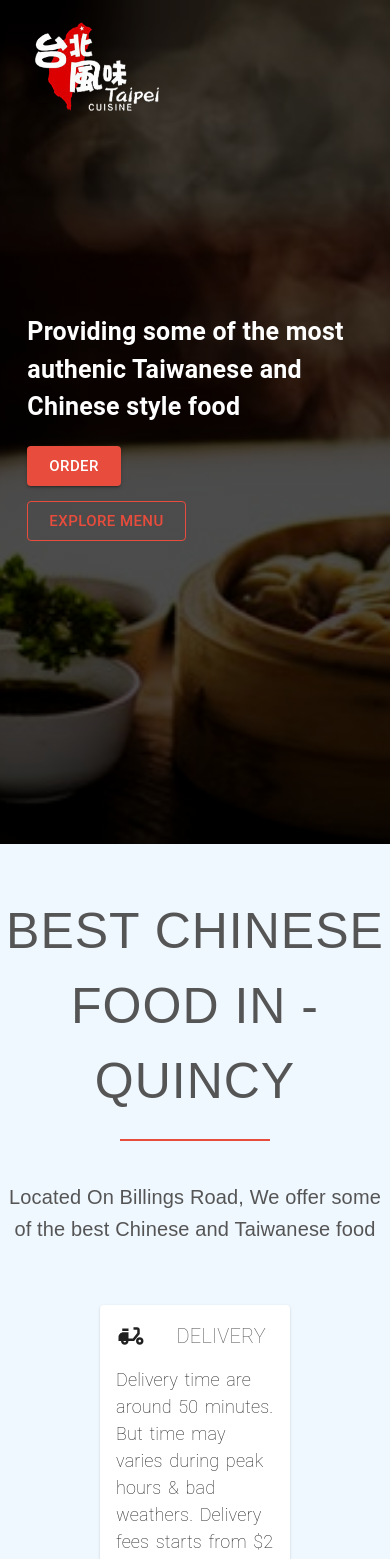
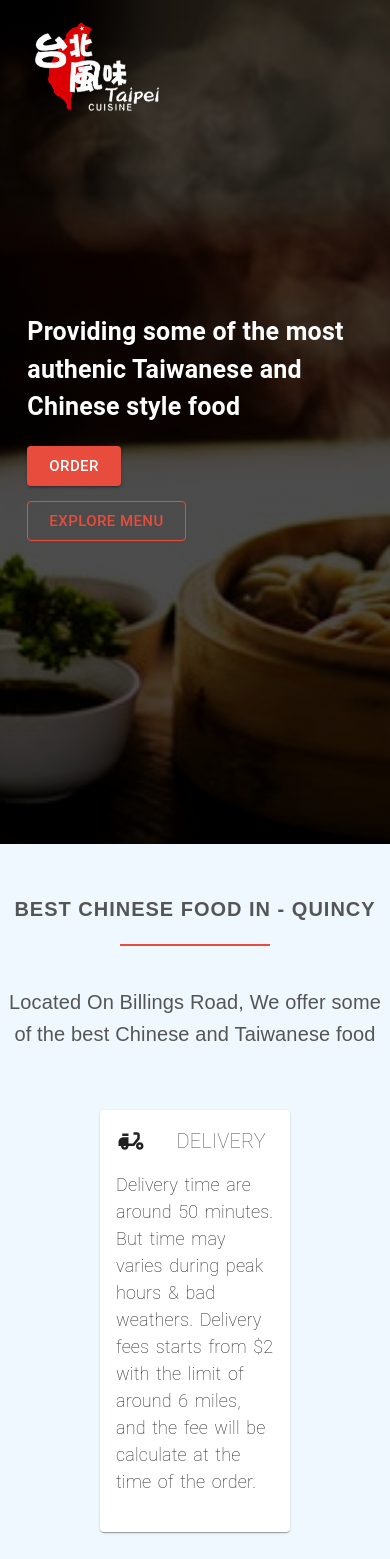
Before and after one commit to XianFengWu1996/taipeicuisine_nextjs, a Next.js app: page / in a window 390 px wide. Shown: the top 1559 px of the page. Built offline with nearby package versions, Linux system fonts and the light colour scheme.

Commit message:
finish styling section title

```diff
--- a/components/home/section_title.tsx
+++ b/components/home/section_title.tsx
@@ -1,18 +1,18 @@
 import { Typography } from "@mui/material"
+import { styled } from "@mui/system"
 
-export const SectionTitle = ({ title, color } : { title: string, color?: string}) => {
-    return <Typography
-     style={{
+const Title = styled(
+        Typography,
+        { shouldForwardProp: prop => prop !== 'color'}
+    )(({ theme, color}) => ({
     letterSpacing: '1px',
     fontFamily: 'Arial',
     textTransform: 'uppercase',
     fontWeight: 'lighter',
-         color: color ?? '#555',
     textAlign: 'center',
     paddingTop: 50,
-         fontSize: '50px'
-     }}
-     sx={{
+    color: color ? '#fff' : '#555',
+    fontSize: '50px',
     '&::after': {
         display: 'block',
         height: '2px',
@@ -21,9 +21,17 @@ export const SectionTitle = ({ title, color } : { title: string, color?: string}
         width: '150px',
         margin: '0 auto',
         marginTop: '20px',
+    },
+
+    [theme.breakpoints.down('md')]: {
+        fontSize: '35px',
+    },
+    [theme.breakpoints.down('sm')]: {
+        fontSize: '20px',
+        fontWeight: 'bolder'
     }
-     }}
-     >
-         {title}
-     </Typography>
+}))
+
+export const SectionTitle = (props : { title: string, color?: string}) => {
+    return <Title color={props.color}>{props.title}</Title>
  }
--- a/pages/index.tsx
+++ b/pages/index.tsx
@@ -7,13 +7,13 @@ import { StoreDetails } from '../components/home/store_details'
 
 const Home: NextPage = () => {
   return (
-    <div>
+    <>
       <HomePage />
       <StoreDetails />
       <CustomerTestimony />
       <AdditionalInfo />
       <Footer />
-    </div>
+    </>
   )
 }
 
```
Lines whose indentation alone changed are shown as unchanged.
